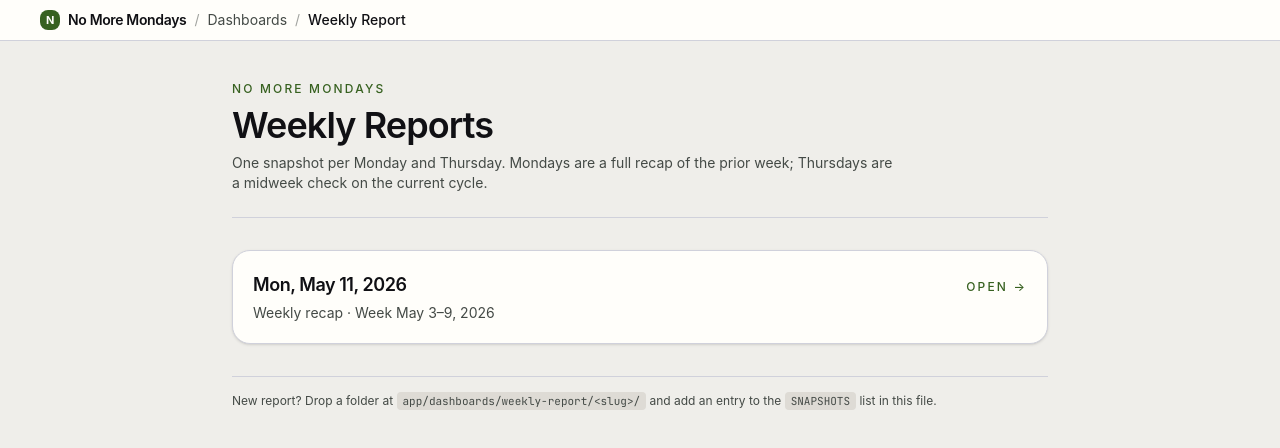
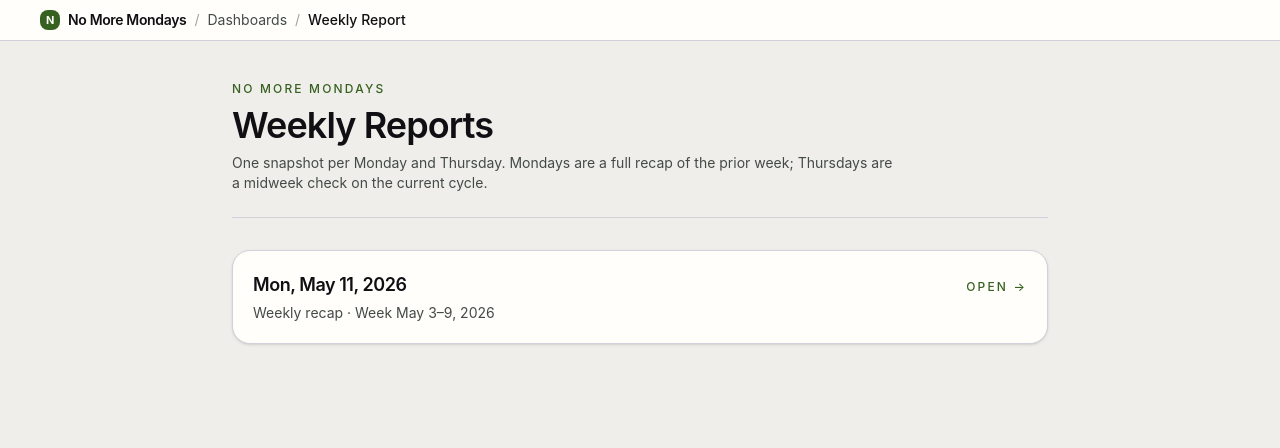
Before and after one commit to artiverse-ai/no-more-mondays-apps, a Next.js app: page /dashboards/weekly-report in a window 1280 px wide. Shown: the top 448 px of the page. Built offline with nearby package versions, Linux system fonts and the light colour scheme.

Commit message:
Weekly Report index: drop the dev-helper footer line

```diff
--- a/app/dashboards/weekly-report/page.tsx
+++ b/app/dashboards/weekly-report/page.tsx
@@ -77,14 +77,6 @@ export default function WeeklyReportsIndex() {
           ))
         )}
       </section>
-
-      <p className="border-t border-border pt-4 text-xs text-muted-foreground">
-        New report? Drop a folder at{" "}
-        <code className="rounded bg-muted px-1.5 py-0.5 text-[11px]">
-          app/dashboards/weekly-report/&lt;slug&gt;/
-        </code>{" "}
-        and add an entry to the <code className="rounded bg-muted px-1.5 py-0.5 text-[11px]">SNAPSHOTS</code> list in this file.
-      </p>
     </main>
   );
 }
```
